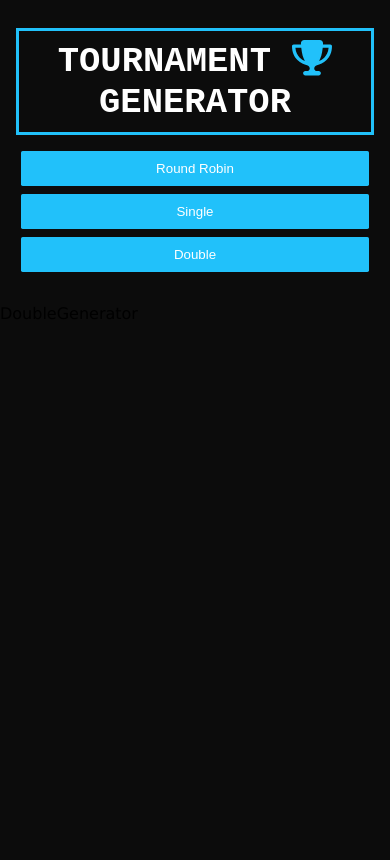
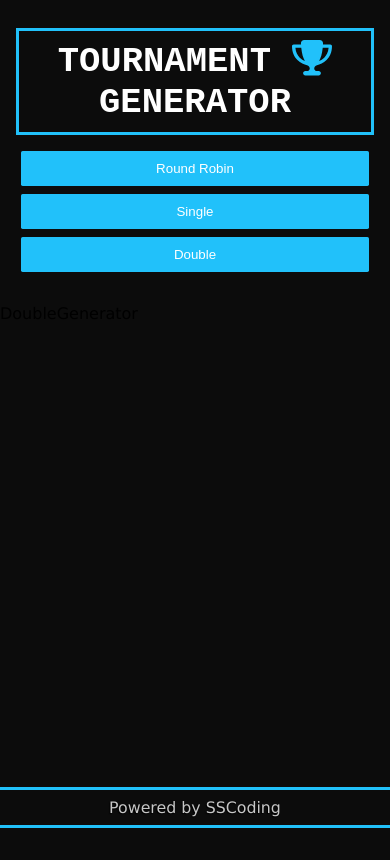
Before and after one commit to seanscott95/Tournament-Generator, a React (Vite) app: page /double in a window 390 px wide. Built offline with nearby package versions, Linux system fonts and the light colour scheme.

Commit message:
Created a footer component that displays who created the app. Positioned on the bottom of the page in the app component. Styled and component is responsive.

```diff
--- a/src/App.jsx
+++ b/src/App.jsx
@@ -1,6 +1,7 @@
 import { BrowserRouter as Router, Routes, Route } from 'react-router-dom';
 
 import Navbar from './components/Navbar';
+import Footer from './components/Footer';
 import Homepage from './components/Homepage';
 import RRGenerator from './components/RRGenerator';
 import SingleGenerator from './components/SingleGenerator';
@@ -18,6 +19,7 @@ const App = () => {
           <Route path="/double" element={<DoubleGenerator />} />
         </Routes>
         <p className="m">Margin</p>
+        <Footer />
       </Router>
     </>
   );
--- /dev/null
+++ b/src/components/Footer.jsx
@@ -0,0 +1,9 @@
+const Footer = () => {
+  return (
+    <footer className='footer'>
+      <p>Powered by SSCoding</p>
+    </footer>
+  );
+};
+
+export default Footer;
--- a/src/index.css
+++ b/src/index.css
@@ -10,7 +10,7 @@ html {
 }
 
 body {
-  height: 100%;
+  height: calc(100vh - 48px);
   width: 100%;
   max-width: 1000px;
   margin: 0 auto;
@@ -122,6 +122,21 @@ a:hover {
 .navbar ul li .btnNeon:hover:after {
   width: 100%;
   transition: 800ms ease all;
+}
+
+/* ----------- Footer ----------- */
+.footer {
+  position: absolute;
+  bottom: 0;
+  width: 100%;
+  max-width: 1000px;
+  margin: 1em 0;
+  padding: 0.5em 0;
+  border-bottom: 3px solid #21c1fa;
+  border-top: 3px solid #21c1fa;
+  color: #c7c7c7;
+  text-align: center;
+  font-size: clamp(0.7rem, 2vw + 0.5rem, 1.2rem);
 }
 
 /* ---------- Homepage ---------- */
--- a/src/index.scss
+++ b/src/index.scss
@@ -20,7 +20,7 @@ html {
 }
 
 body {
-  height: 100%;
+  height: calc(100vh - 48px);
   width: 100%;
   max-width: 1000px;
   margin: 0 auto;
@@ -171,6 +171,20 @@ a:hover {
       }
     }
   }
+}
+/* ----------- Footer ----------- */
+.footer {
+  position: absolute;
+  bottom: 0;
+  width: 100%;
+  max-width: 1000px;
+  margin: 1em 0;
+  padding: .5em 0;
+  border-bottom: 3px solid $primaryColor;
+  border-top: 3px solid $primaryColor;
+  color: #c7c7c7;
+  text-align: center;
+  font-size: $fontSize;
 }
 
 /* ---------- Homepage ---------- */
```
Also changed, not shown: 1 other file (tests, documents, lock files or other folders).
